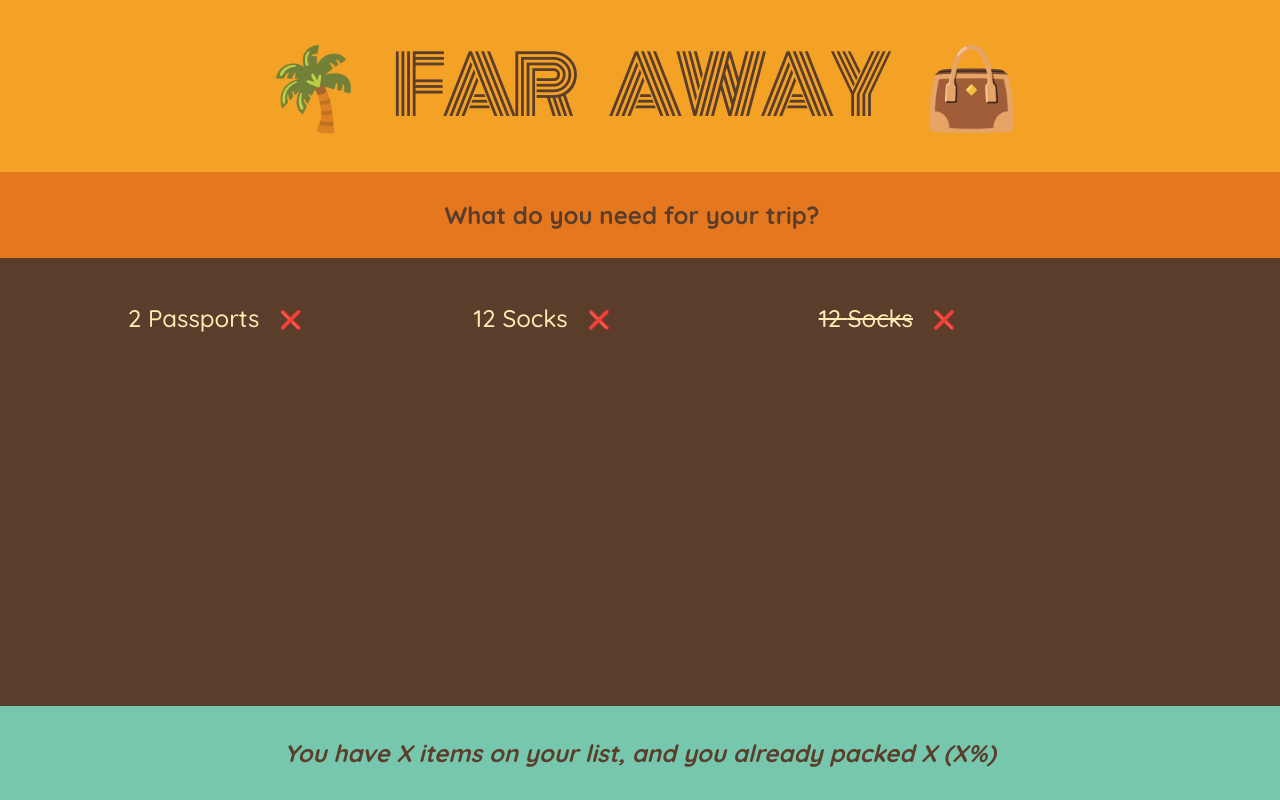
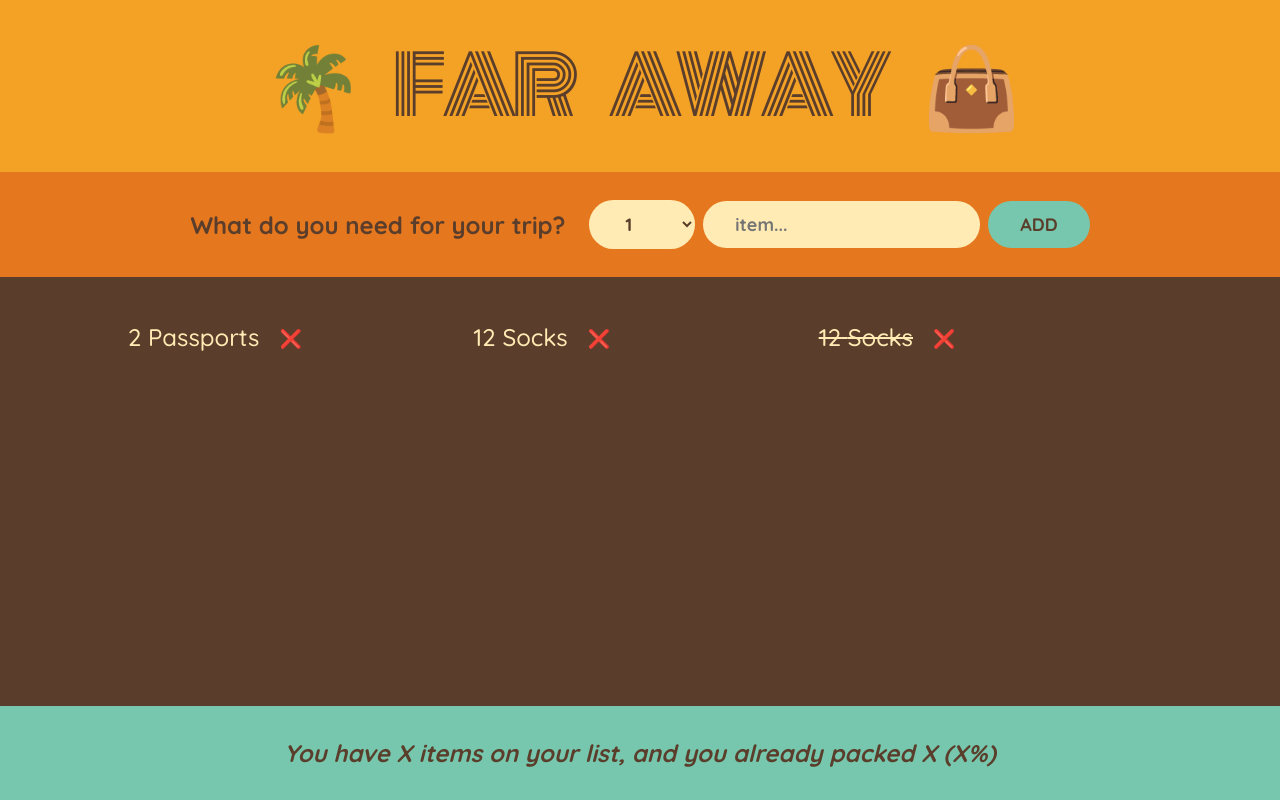
Before and after one commit to StenixDev/Codex, a React (Create React App) app: page / in a window 1280 px wide. Built offline with nearby package versions, Linux system fonts and the light colour scheme.

Commit message:
building a form and handling submission

```diff
--- a/src/App.js
+++ b/src/App.js
@@ -1,7 +1,7 @@
 const initialItems = [
   { id: 1, description: "Passports", quantity: 2, packed: false },
   { id: 2, description: "Socks", quantity: 12, packed: false },
-  { id: 2, description: "Socks", quantity: 12, packed: true },
+  { id: 3, description: "Socks", quantity: 12, packed: true },
 ];
 
 function App() {
@@ -23,19 +23,37 @@ function Logo(){
 }
 
 function Form(){
-  return <div className="add-form">
+
+  function handleSubmit(e){
+    e.preventDefault();
+    alert('submited!')
+  }
+
+
+  return <form className="add-form" onSubmit={handleSubmit}>
     <h3>What do you need for your trip? </h3>
-  </div>
+    <select>
+      {
+      Array.from({length: 20}, (_, i) => i + 1)
+      .map(num => <option key={num} value={num}>{num}</option>)
+      }
+    </select>
+
+    <input type="text" placeholder="item..." />
+
+    <button>Add</button>
+
+  </form>
 }
 function PackingList(){
-  return <div  className="list"><ul>
-
+  return <div  className="list">
+    <ul>
 {
-  initialItems.map(item => <Item item={item} />)
+  initialItems.map(item => <Item item={item} key={item.id} />)
 }
 
-
-  </ul></div>
+  </ul>
+  </div>
 }
 
 function Item({item}){
```
